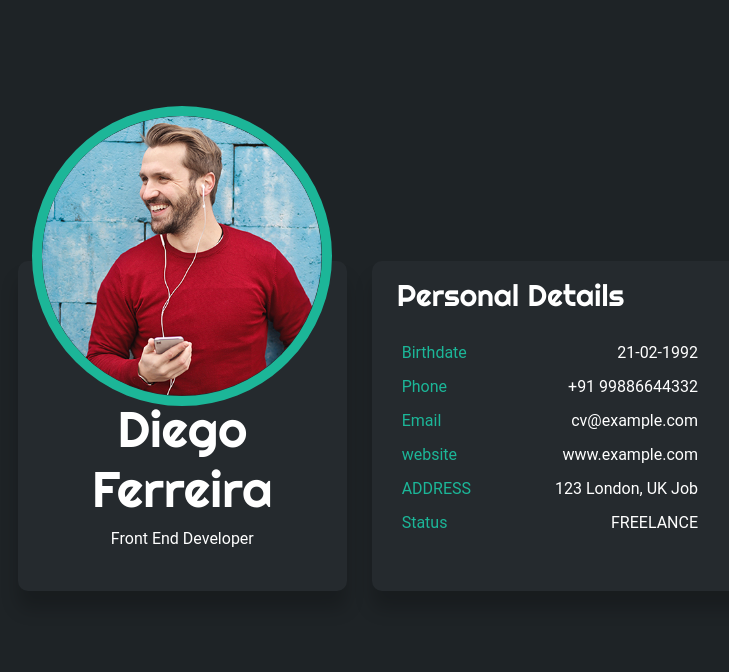
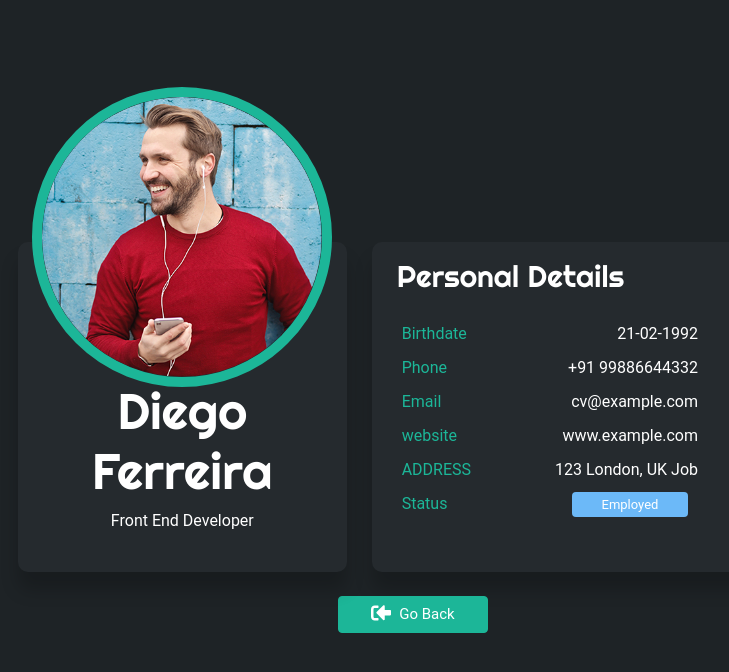
Before and after one commit to di-ferreira/teste-dna, a React (Create React App) app in the folder frontend/: page /profile in a window 1280 px wide. Shown: the top 672 px of the page, without its empty margins (227-956 px from the left). Built offline with nearby package versions, Linux system fonts and the light colour scheme.

Commit message:
ajust links

```diff
--- a/frontend/src/assets/css/styles.css
+++ b/frontend/src/assets/css/styles.css
@@ -171,18 +171,30 @@ label.input-custom {
   -o-border-radius: 4px;
 }
 
-.user-list-item-status[data-employed] {
+.user-list-item-status[data-employed],
+.card-profile-status[data-employed] {
   background-color: var(--mainSuccess);
 }
 
-.user-list-item-status[data-unemployed] {
+.user-list-item-status[data-unemployed],
+.card-profile-status[data-unemployed] {
   background-color: var(--mainDanger);
 }
 
-.user-list-item-status[data-freelancer] {
+.user-list-item-status[data-freelancer],
+.card-profile-status[data-freelancer] {
   background-color: var(--mainWarning);
 }
 
+.card-profile-info-details .card-profile-status {
+  display: flex;
+  align-items: center;
+  height: 25px;
+  padding: 0 10%;
+  color: var(--white);
+  font-size: 13px;
+  border-radius: 4px;
+}
 .card-profile,
 .card-profile-info {
   background-color: var(--mediumDark);
@@ -269,7 +281,7 @@ label.input-custom {
   width: 800px;
   height: auto;
   padding: 25px 5px;
-  margin: 150px 0;
+  margin-bottom: 20px;
 }
 
 .input-custom .input-custom-file {
@@ -312,14 +324,32 @@ label.input-custom {
   height: 350px;
 }
 
+.create-account,
+.login-account {
+  font-size: 14px;
+}
+
+.create-account a,
+.login-account a {
+  color: var(--mainColor);
+}
+
+.login-account a {
+  margin-left: 10px;
+}
+
+.create-account a {
+  display: block;
+}
+
 .btn-custom-primary,
 .btn-custom-primary:focus,
 .btn-custom-primary:active {
   background-color: var(--mainColor) !important;
   border-color: var(--mainColor) !important;
-  width: 200px;
+  width: 150px;
   color: var(--white) !important;
-  font-size: 20px;
+  font-size: 15px;
 }
 
 .btn-custom-primary:hover {
--- a/frontend/src/pages/Login/index.tsx
+++ b/frontend/src/pages/Login/index.tsx
@@ -1,3 +1,4 @@
+import { Link } from 'react-router-dom';
 function Login() {
   return (
     <div className="justify-content-center align-items-center d-flex w-100 h100 bg-login">
@@ -14,9 +15,17 @@ function Login() {
             className="input-custom form-group w-100"
             placeholder="Password"
           />
-          <button type="submit" className="btn btn-custom-primary">
-            Enviar
+          <div className="d-flex w-100 align-items-center justify-content-between">
+            <span className="create-account">
+              don't have an account yet?
+            <Link to="/register">
+                click here!
+            </Link>
+            </span>
+            <button type="submit" className="btn btn-custom-primary">
+              Enviar
           </button>
+          </div>
         </div>
       </div>
     </div>
--- a/frontend/src/pages/Profile/index.tsx
+++ b/frontend/src/pages/Profile/index.tsx
@@ -1,8 +1,12 @@
+import { Link } from "react-router-dom";
 import ImageProfile from "../../assets/img/hero.png";
+import { faSignInAlt } from '@fortawesome/free-solid-svg-icons'
+import { FontAwesomeIcon } from '@fortawesome/react-fontawesome';
+
 function Profile() {
   return (
-    <div className="justify-content-center d-flex w-100 h100">
-      <div className="d-flex align-items-center pb-4 card-profile-container">
+    <div className="justify-content-center align-items-center flex-column d-flex w-100 h100">
+      <div className="d-flex align-items-center pb-1 card-profile-container">
         <div className="card-profile">
           <div className="profile-content-image">
             <img src={ImageProfile} alt="Profile" />
@@ -33,11 +37,18 @@ function Profile() {
               123 London, UK Job
             </li>
             <li>
-              <span>Status</span> FREELANCE
+              <span>Status</span>
+              <span className="card-profile-status" data-employed>
+                Employed
+              </span>
             </li>
           </ul>
         </div>
       </div>
+      <Link to="/" className="btn btn-custom-primary d-flex justify-content-center">
+        <FontAwesomeIcon icon={faSignInAlt} rotation={180} size="lg" className="mr-2" />
+          Go Back
+        </Link>
     </div>
   );
 }
--- a/frontend/src/pages/Register/index.tsx
+++ b/frontend/src/pages/Register/index.tsx
@@ -1,3 +1,5 @@
+import { Link } from "react-router-dom";
+
 function Register() {
   return (
     <div className="justify-content-center d-flex w-100 h100">
@@ -83,8 +85,14 @@ function Register() {
         <div className="row px-5 mt-3">
           <div className="col-md-6 offset-md-3">
             <button type="submit" className="w-100 btn btn-custom-primary">
-              Enviar
+              Send
             </button>
+            <span className="login-account w-100 px-3">
+              Already have an account
+            <Link to="/login">
+                click here!
+            </Link>
+            </span>
           </div>
         </div>
       </div>
```
